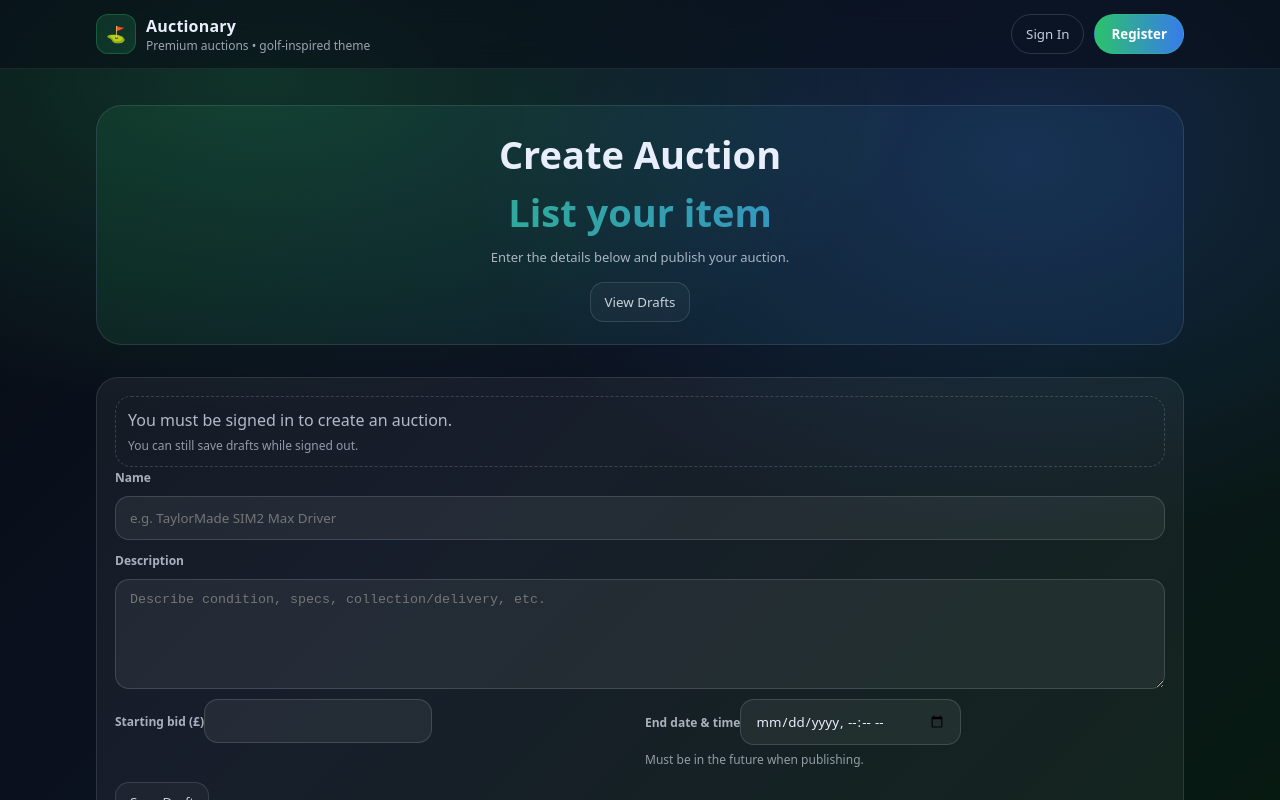
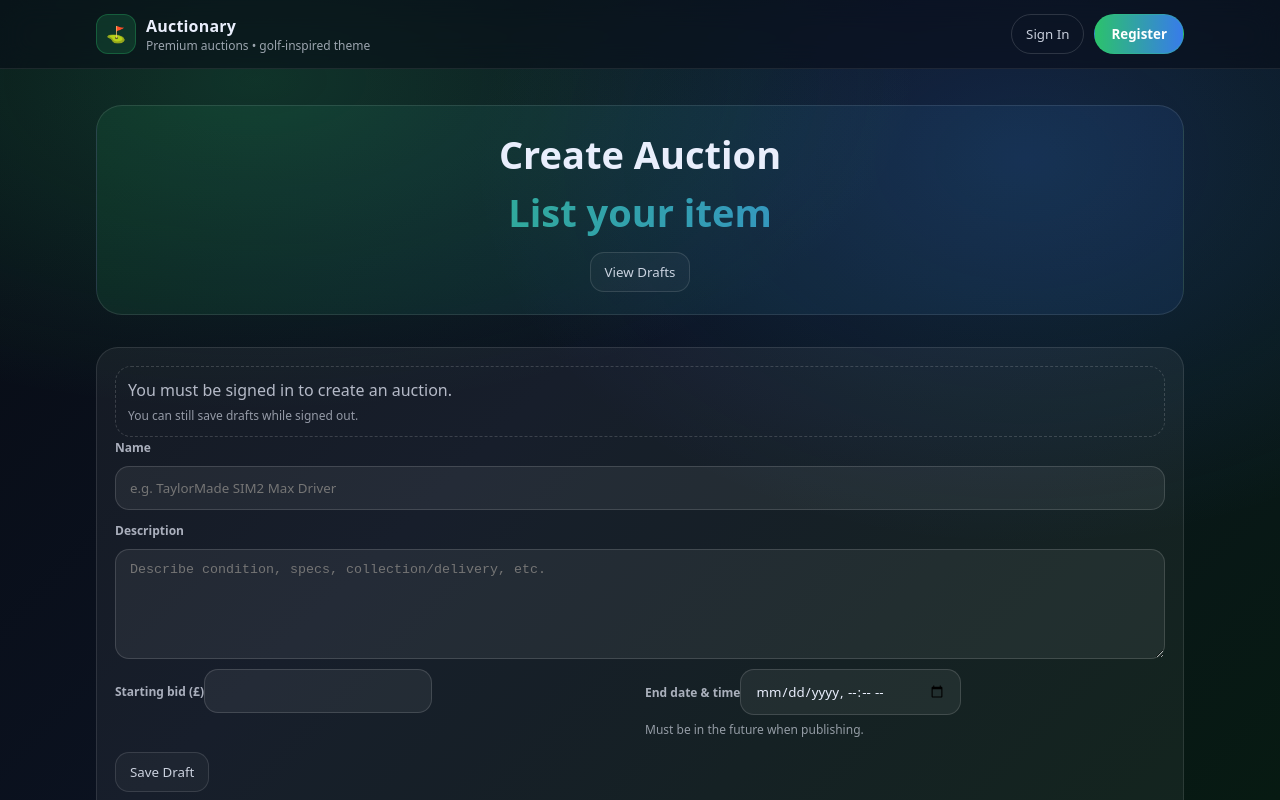
Before and after one commit to Vrajolaspro/auctionary-golf-frontend, a Vue app: page /create in a window 1280 px wide. Shown: the top 800 px of the page. Built offline with nearby package versions, Linux system fonts and the light colour scheme.

Commit message:
Code clean up

```diff
--- a/src/components/AuctionCard.vue
+++ b/src/components/AuctionCard.vue
@@ -61,7 +61,6 @@ const endsIn = computed(() => formatCountdown(props.item.end_date));
   border: 1px solid var(--border);
   border-radius: var(--radius);
   transition: transform 180ms ease, border-color 180ms ease,
-    background 180ms ease;
 }
 
 .card:hover {
--- a/src/views/CreateAuctionView.vue
+++ b/src/views/CreateAuctionView.vue
@@ -8,12 +8,6 @@
             {{ draftId ? "Editing draft" : "List your item" }}
           </span>
         </h1>
-        <p class="heroSub">
-          {{ draftId
-            ? "This is a local draft (not posted to the API yet)."
-            : "Enter the details below and publish your auction." }}
-        </p>
-
         <div class="heroActions">
           <button class="ghost" type="button" @click="goDrafts">
             View Drafts
@@ -21,38 +15,31 @@
         </div>
       </div>
     </section>
-
     <section class="panel">
       <div v-if="!isLoggedIn" class="note">
         You must be signed in to create an auction.
         <div class="hint">You can still save drafts while signed out.</div>
       </div>
-
       <form class="form" @submit.prevent="submit">
         <label class="label">Name</label>
         <input class="input" v-model="name" placeholder="e.g. TaylorMade SIM2 Max Driver" />
-
         <label class="label">Description</label>
         <textarea
           class="input textarea"
           v-model="description"
           placeholder="Describe condition, specs, collection/delivery, etc."
         />
-
         <div class="grid2">
           <div>
             <label class="label">Starting bid (£)</label>
             <input class="input" v-model="startingBid" type="number" min="0" step="1" />
           </div>
-
           <div>
             <label class="label">End date & time</label>
             <input class="input" v-model="endDateLocal" type="datetime-local" />
             <div class="hint">Must be in the future when publishing.</div>
           </div>
         </div>
-
-        <!-- Draft buttons -->
         <div class="rowBtns">
           <button class="ghost" type="button" @click="saveDraft">
             Save Draft
@@ -66,14 +53,11 @@
             Delete Draft
           </button>
         </div>
-
         <div v-if="error" class="error">{{ error }}</div>
         <div v-if="ok" class="ok">{{ ok }}</div>
-
         <button class="primary" type="submit" :disabled="loading || !isLoggedIn">
           {{ loading ? "Creating..." : "Create Auction" }}
         </button>
-
         <div v-if="!isLoggedIn" class="hint">
           Sign in to publish to the API. Draft saving works without signing in.
         </div>
@@ -90,20 +74,15 @@ import { getDraft, upsertDraft, deleteDraft } from "../services/drafts";
 
 const router = useRouter();
 const route = useRoute();
-
 const isLoggedIn = computed(() => !!localStorage.getItem("session_token"));
-
 const name = ref("");
 const description = ref("");
 const startingBid = ref("");
-const endDateLocal = ref(""); // yyyy-mm-ddThh:mm
-
+const endDateLocal = ref("");
 const loading = ref(false);
 const error = ref("");
 const ok = ref("");
-
-// draft mode
-const draftId = ref(""); // empty = not editing a draft
+const draftId = ref("");
 
 function toMsFromDatetimeLocal(v) {
   const d = new Date(v);
@@ -114,19 +93,15 @@ function toMsFromDatetimeLocal(v) {
 function loadDraftIfAny() {
   const id = typeof route.query.draft === "string" ? route.query.draft : "";
   draftId.value = id;
-
   error.value = "";
   ok.value = "";
-
   if (!id) return;
-
   const d = getDraft(id);
   if (!d) {
     error.value = "Draft not found (it may have been deleted).";
     draftId.value = "";
     return;
   }
-
   name.value = d.name || "";
   description.value = d.description || "";
   startingBid.value = d.starting_bid ?? "";
@@ -137,7 +112,6 @@ function loadDraftIfAny() {
 function saveDraft() {
   error.value = "";
   ok.value = "";
-
   const saved = upsertDraft({
     id: draftId.value || undefined,
     name: name.value,
@@ -145,24 +119,19 @@ function saveDraft() {
     starting_bid: startingBid.value,
     end_date_local: endDateLocal.value,
   });
-
   draftId.value = saved.id;
   ok.value = "Draft saved locally.";
-  // keep URL in sync so refresh keeps draft context
   router.replace({ path: "/create", query: { draft: saved.id } });
 }
 
 function deleteThisDraft() {
   if (!draftId.value) return;
   deleteDraft(draftId.value);
-
-  // reset form
   draftId.value = "";
   name.value = "";
   description.value = "";
   startingBid.value = "";
   endDateLocal.value = "";
-
   ok.value = "Draft deleted.";
   router.replace({ path: "/create" });
 }
@@ -174,23 +143,19 @@ function goDrafts() {
 async function submit() {
   error.value = "";
   ok.value = "";
-
   const n = name.value.trim();
   const d = description.value.trim();
   const sb = Math.floor(Number(startingBid.value));
   const endMs = toMsFromDatetimeLocal(endDateLocal.value);
-
   if (!isLoggedIn.value) {
     error.value = "Sign in to publish. (You can still Save Draft.)";
     return;
   }
-
   if (!n) return (error.value = "name is required.");
   if (!d) return (error.value = "description is required.");
   if (!Number.isFinite(sb) || sb < 0) return (error.value = "starting_bid is invalid.");
   if (!endMs) return (error.value = "end_date is invalid.");
   if (endMs <= Date.now()) return (error.value = "end_date must be in the future.");
-
   loading.value = true;
   try {
     const res = await api.post("/item", {
@@ -199,16 +164,12 @@ async function submit() {
       starting_bid: sb,
       end_date: endMs,
     });
-
     const itemId = res?.data?.item_id;
     ok.value = "Auction created!";
-
-    // ✅ If it was a draft, delete it now (mail-client style: sent -> remove draft)
     if (draftId.value) {
       deleteDraft(draftId.value);
       draftId.value = "";
     }
-
     if (itemId) router.push(`/auction/${itemId}`);
   } catch (e) {
     error.value =
@@ -235,6 +196,7 @@ watch(() => route.query.draft, loadDraftIfAny);
 .hero {
   padding: 36px 0 18px;
 }
+
 .heroInner {
   text-align: center;
   padding: 22px 18px;
@@ -246,11 +208,13 @@ watch(() => route.query.draft, loadDraftIfAny);
   );
   border: 1px solid rgba(255, 255, 255, 0.1);
 }
+
 .heroTitle {
   margin: 0;
   font-size: 38px;
   font-weight: 900;
 }
+
 .heroAccent {
   display: block;
   margin-top: 6px;
@@ -264,13 +228,7 @@ watch(() => route.query.draft, loadDraftIfAny);
   color: transparent;
   font-weight: 900;
 }
-.heroSub {
-  max-width: 760px;
-  margin: 10px auto 0;
-  color: rgba(233, 238, 252, 0.7);
-  line-height: 1.5;
-  font-size: 13px;
-}
+
 .heroActions {
   margin-top: 14px;
   display: flex;
@@ -297,6 +255,7 @@ watch(() => route.query.draft, loadDraftIfAny);
   grid-template-columns: 1fr 1fr;
   gap: 10px;
 }
+
 @media (max-width: 760px) {
   .grid2 {
     grid-template-columns: 1fr;
@@ -318,10 +277,12 @@ watch(() => route.query.draft, loadDraftIfAny);
   color: var(--text);
   outline: none;
 }
+
 .input:focus {
   border-color: rgba(46, 204, 113, 0.35);
   box-shadow: 0 0 0 3px rgba(46, 204, 113, 0.1);
 }
+
 .textarea {
   min-height: 110px;
   resize: vertical;
@@ -348,10 +309,12 @@ watch(() => route.query.draft, loadDraftIfAny);
   font-weight: 900;
   cursor: pointer;
 }
+
 .primary:disabled {
   opacity: 0.6;
   cursor: not-allowed;
 }
+
 .primary:hover {
   box-shadow: 0 16px 40px rgba(46, 204, 113, 0.18);
 }
@@ -364,6 +327,7 @@ watch(() => route.query.draft, loadDraftIfAny);
   color: rgba(233, 238, 252, 0.85);
   cursor: pointer;
 }
+
 .dangerBtn {
   border-color: rgba(255, 107, 107, 0.35);
 }
@@ -388,6 +352,7 @@ watch(() => route.query.draft, loadDraftIfAny);
   background: rgba(255, 107, 107, 0.1);
   color: rgba(255, 220, 220, 0.95);
 }
+
 .ok {
   padding: 12px;
   border-radius: 16px;
--- a/src/views/DraftsView.vue
+++ b/src/views/DraftsView.vue
@@ -6,22 +6,16 @@
           Drafts
           <span class="heroAccent">Saved locally</span>
         </h1>
-        <p class="heroSub">
-          These drafts are stored in your browser (localStorage). You can edit or delete them any time.
-        </p>
       </div>
     </section>
-
     <section class="panel">
       <div class="panelHead">
         <h2 class="h2">Your drafts</h2>
         <span class="count">{{ drafts.length }}</span>
       </div>
-
       <div v-if="drafts.length === 0" class="note">
         No drafts yet. Create one from “Create Auction” and click “Save Draft”.
       </div>
-
       <div v-else class="list">
         <div class="row" v-for="d in drafts" :key="d.id">
           <div class="left">
@@ -37,14 +31,12 @@
               End: {{ d.end_date_local || "Not set" }}
             </div>
           </div>
-
           <div class="actions">
             <button class="primarySmall" @click="editDraft(d.id)">Edit</button>
             <button class="ghostSmall dangerBtn" @click="removeDraft(d.id)">Delete</button>
           </div>
         </div>
       </div>
-
       <div class="footerRow">
         <button class="ghost" @click="goCreate">Create New Auction</button>
         <button class="ghost dangerBtn" v-if="drafts.length" @click="clearAll">
@@ -105,9 +97,11 @@ onMounted(load);
   margin: 0 auto;
   padding: 0 16px;
 }
+
 .hero {
   padding: 36px 0 18px;
 }
+
 .heroInner {
   text-align: center;
   padding: 22px 18px;
@@ -119,11 +113,13 @@ onMounted(load);
   );
   border: 1px solid rgba(255, 255, 255, 0.1);
 }
+
 .heroTitle {
   margin: 0;
   font-size: 38px;
   font-weight: 900;
 }
+
 .heroAccent {
   display: block;
   margin-top: 6px;
@@ -136,13 +132,6 @@ onMounted(load);
   background-clip: text;
   color: transparent;
   font-weight: 900;
-}
-.heroSub {
-  max-width: 760px;
-  margin: 10px auto 0;
-  color: rgba(233, 238, 252, 0.7);
-  line-height: 1.5;
-  font-size: 13px;
 }
 
 .panel {
@@ -259,6 +248,7 @@ onMounted(load);
   font-weight: 900;
   cursor: pointer;
 }
+
 .ghostSmall {
   padding: 10px 12px;
   border-radius: 14px;
@@ -267,6 +257,7 @@ onMounted(load);
   color: rgba(233, 238, 252, 0.85);
   cursor: pointer;
 }
+
 .dangerBtn {
   border-color: rgba(255, 107, 107, 0.35);
 }
```
Also changed, not shown: src/components/AuthModal.vue (+7 -18 lines), src/components/ModalShell.vue (+6 -1 lines), src/views/HomeView.vue (+27 -10 lines), src/views/ProfileView.vue (+4 -20 lines).
